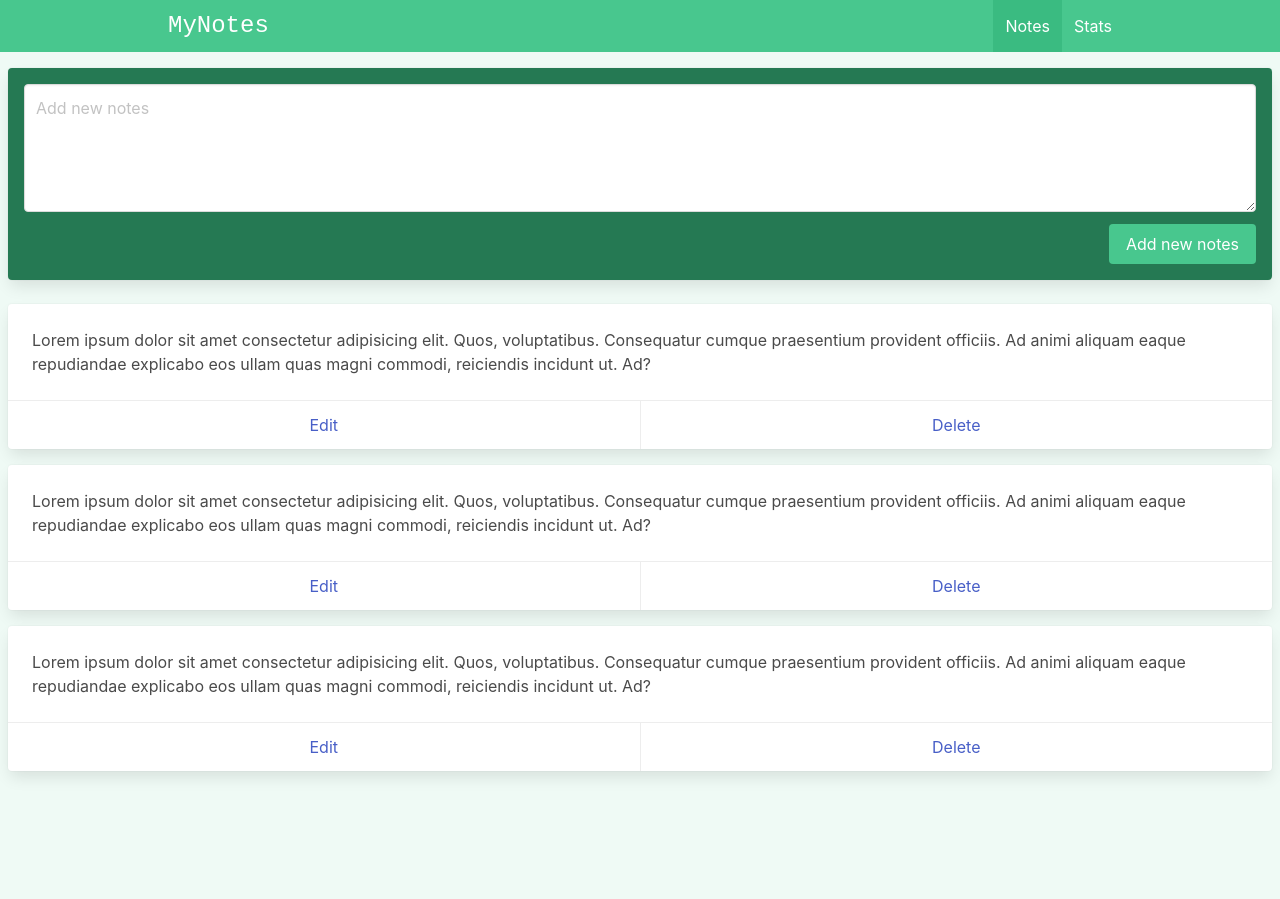
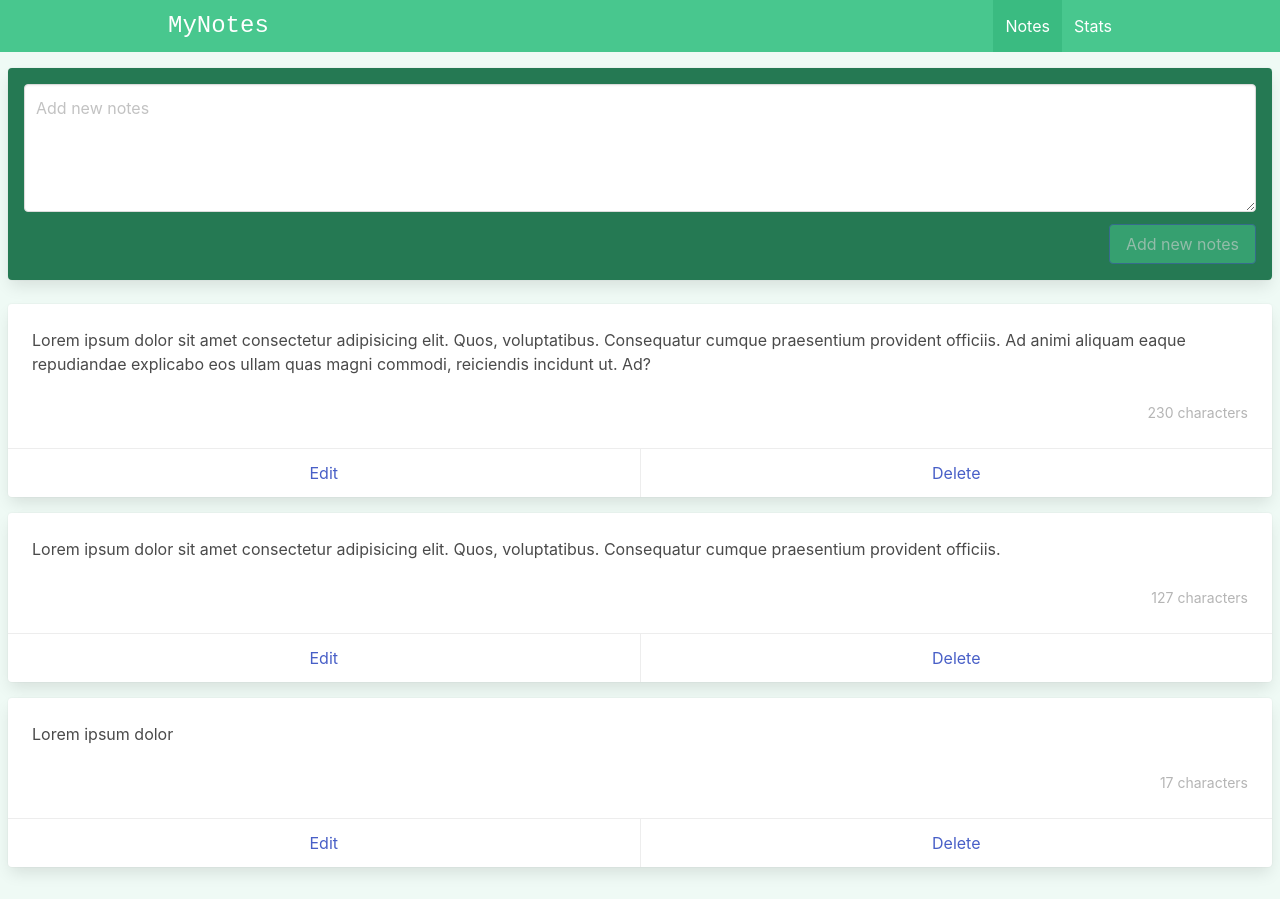
Before and after one commit to darumond/MyNotes, a Vue app: page /#/ in a window 1280 px wide. Before the commit the page ends 803 px from the top, so only its background shows below. Built offline with nearby package versions, Linux system fonts and the light colour scheme.

Commit message:
feat: delete note feature

```diff
--- /dev/null
+++ b/src/components/Notes/Note.vue
@@ -0,0 +1,39 @@
+<template>
+    <div class="card mb-4" >
+            <div class="card-content">
+                <div class="content">
+                    {{ note.content }}
+                </div>
+                <div class="has-text-right has-text-grey-light mt-2">
+                    <small>{{ characterLength }}</small>
+                </div>
+            </div>
+            <footer class="card-footer">
+                <a href="#" class="card-footer-item">Edit</a>
+                <a href="#" class="card-footer-item" @click.prevent="handleDeleteClicked">Delete</a>
+            </footer>
+        </div>
+</template>
+
+<script setup>
+//props
+import { defineProps, computed } from 'vue'
+const props = defineProps({
+    note: {
+        type: Object,
+        required: true
+    }
+})
+const emit = defineEmits(['delete'])
+
+const characterLength = computed(() => {
+    let length = props.note.content.length
+    let description = length > 1 ? 'characters' : 'character'
+    return `${length} ${description}`
+})
+
+const handleDeleteClicked = () => {
+    let test = "testqsdqds"
+    emit('delete', props.note.id, test, 3)
+}
+</script>
--- a/src/views/ViewNotes.vue
+++ b/src/views/ViewNotes.vue
@@ -4,28 +4,58 @@
 
             <div class="field">
                 <div class="control">
-                    <textarea class="textarea" placeholder="Add new notes"></textarea>
+                    <textarea class="textarea" placeholder="Add new notes" v-model="newNote" ref="newNoteRef"></textarea>
                 </div>
             </div>
 
             <div class="field is-grouped is-grouped-right">
                 <div class="control">
-                    <button class="button is-link has-background-success">Add new notes</button>
+                    <button :disabled="!newNote" @click="addNote" class="button is-link has-background-success">Add new notes</button>
                 </div>
             </div>
         </div>
-        <div class="card mb-4" v-for="i in 3">
-            <div class="card-content">
-                <div class="content">
-                    Lorem ipsum dolor sit amet consectetur adipisicing elit. Quos, voluptatibus. Consequatur cumque
-                    praesentium provident officiis. Ad animi aliquam eaque repudiandae explicabo eos ullam quas magni
-                    commodi, reiciendis incidunt ut. Ad?
-                </div>
-            </div>
-            <footer class="card-footer">
-                <a href="#" class="card-footer-item">Edit</a>
-                <a href="#" class="card-footer-item">Delete</a>
-            </footer>
-        </div>
+        <Note v-for="note in notes" :key="note.id" :note="note" @delete="deleteNote"/>
     </div>
 </template>
+
+
+<script setup>
+import { ref } from 'vue'
+import Note from '@/components/Notes/Note.vue'
+const newNote = ref('');
+const newNoteRef = ref(null);
+
+const notes = ref([
+    {
+        id: 'id1',
+        content: 'Lorem ipsum dolor sit amet consectetur adipisicing elit. Quos, voluptatibus. Consequatur cumque praesentium provident officiis. Ad animi aliquam eaque repudiandae explicabo eos ullam quas magni commodi, reiciendis incidunt ut. Ad?'
+    },
+    {
+        id: 'id2',
+        content: 'Lorem ipsum dolor sit amet consectetur adipisicing elit. Quos, voluptatibus. Consequatur cumque praesentium provident officiis.'
+    },
+    {
+        id: 'id3',
+        content: 'Lorem ipsum dolor'
+    },
+])
+
+const addNote = () => {
+
+    let currentDate = new Date().getTime(),id = currentDate.toString();
+    notes.value.unshift({
+        id: id,
+        content: newNote.value
+    })
+    newNote.value = ''
+
+    console.log(notes.value)
+    newNoteRef.value.focus()
+
+}
+
+const deleteNote = (id) => {
+    notes.value = notes.value.filter(note => note.id !== id)
+}
+
+</script>
```
